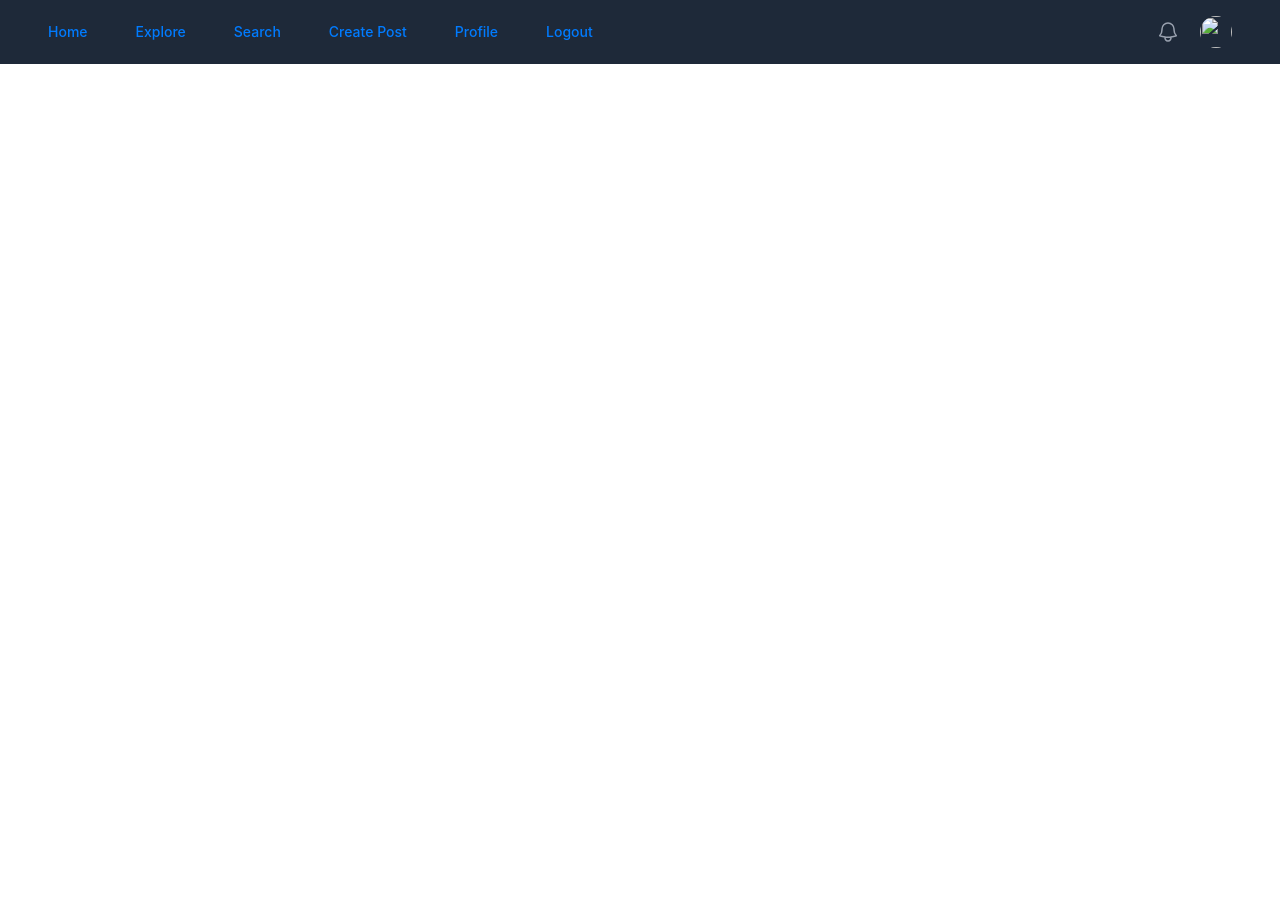
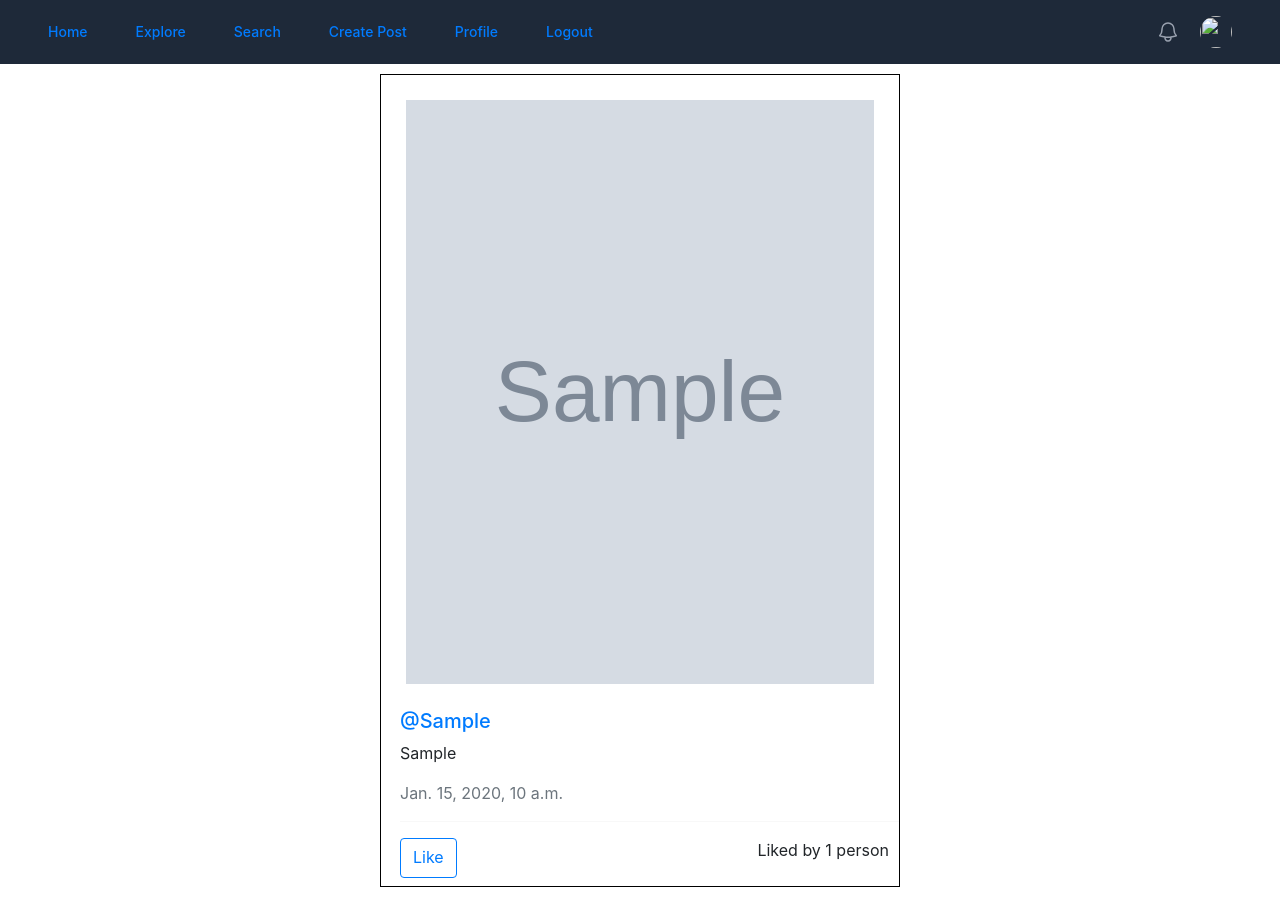
Before and after one commit to pournami-pradeep/socialmedia, a Django app: page / in a window 1280 px wide. Before the commit the page ends 64 px from the top, so only its background shows below. Run offline with Django 5.2, Linux system fonts and the light colour scheme; tables that the repository leaves empty hold one stand-in row (values such as "Sample post"); grey boxes marked "Sample" are stand-in pictures; some libraries are stand-ins or nearby versions.

Commit message:
home pagr feeds

```diff
--- a/socialmedia/userauth/templates/main.html
+++ b/socialmedia/userauth/templates/main.html
@@ -53,5 +53,44 @@
 
   </nav>
   {% include "modal.html" %}
+   <!-- home posts code -->
+   <div>{% for pos in posts %}
+    <div class="container" id="{{pos.id}}">
+        <div class="row">
+            <div class="col-md-6 mx-auto">
+                <div class="post-card"style="border: 1px solid black; margin: 10px;">
+                    <img src="{{pos.image.url}}" alt="Post Image" class="post-image"
+                        style="height: 584px; width:468px; margin: 25px;">
+                    <div class="post-content"style="margin-left: 19px;">
+                        <h5><a href="/profile/{{pos.user}}" style="text-decoration: none;">@{{pos.user}}</a></h5>
+                        <p>{{pos.caption}}</p>
+                        <p class="text-muted">{{pos.created_at}}</p>
+                        <hr>
+                        <div class="d-flex justify-content-between" style="margin-bottom: 8px; margin-right:10px;">
 
+                            <a href="/like-post/{{pos.id}}" class="btn btn-outline-primary">Like</a>
+
+                            {% if pos.likes == 0 %}
+                            <p>0 Likes</p>
+                            {% elif pos.likes == 1 %}
+                            <p>Liked by {{pos.likes}} person</p>
+                            {% else %}
+                            <p>Liked by {{pos.likes}} people</p>
+                            {% endif %}
+                        </div>
+                    </div>
+                </div>
+            </div>
+        </div>
+    </div>
+    {% endfor %}
+
+</div>
+
+
+</main>
+
+
+</div>
+</div>
   {% endblock %}
--- a/socialmedia/userauth/templates/modal.html
+++ b/socialmedia/userauth/templates/modal.html
@@ -14,7 +14,7 @@
                         <img src="{% static 'css/upload.png' %}" alt="" class="m-1">
 
                         <label for="recipient-name" class="col-form-label">Photo</label>
-                        <input type="file" name="image_upload" class="form-control" id="recipient-name">
+                        <input type="file" name="image" class="form-control" id="recipient-name">
 
                     </div>
                     <div class="mb-3">
--- a/socialmedia/userauth/urls.py
+++ b/socialmedia/userauth/urls.py
@@ -6,5 +6,5 @@ urlpatterns = [
     path('',views.home),
     path('signup/',views.signup),
     path('login/',views.login_user),
-    path('upload/',views.upload)
+    path('upload/',views.upload),
 ]
--- a/socialmedia/userauth/views.py
+++ b/socialmedia/userauth/views.py
@@ -15,8 +15,8 @@ def home(request):
     except:
         profile = None
     print(profile)
-    # posts = Posts.objects.all().order_by()
-    return render(request,'main.html',{"username":username,"profile":profile})
+    posts = Posts.objects.all().order_by()
+    return render(request,'main.html',{"username":username,"profile":profile,"posts":posts})
 
 def signup(request):
     if request.method == 'POST':
@@ -57,6 +57,7 @@ def upload(request):
     if request.method == 'POST':
         username = request.user.username
         post = request.FILES.get("image")
+        print(post)
         caption = request.POST.get("caption")
         new_post = Posts.objects.create(user=username,image=post,caption=caption)
         return redirect('/')
```
